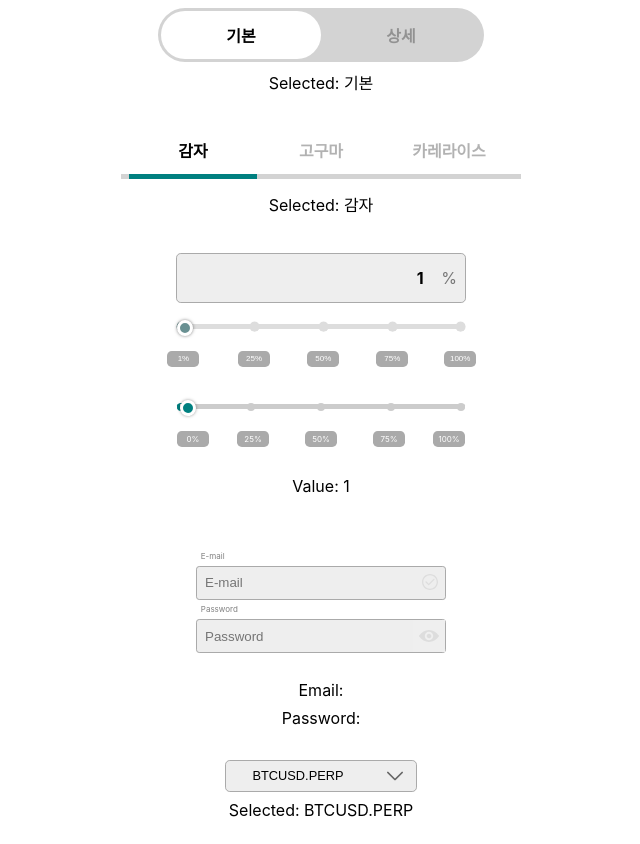
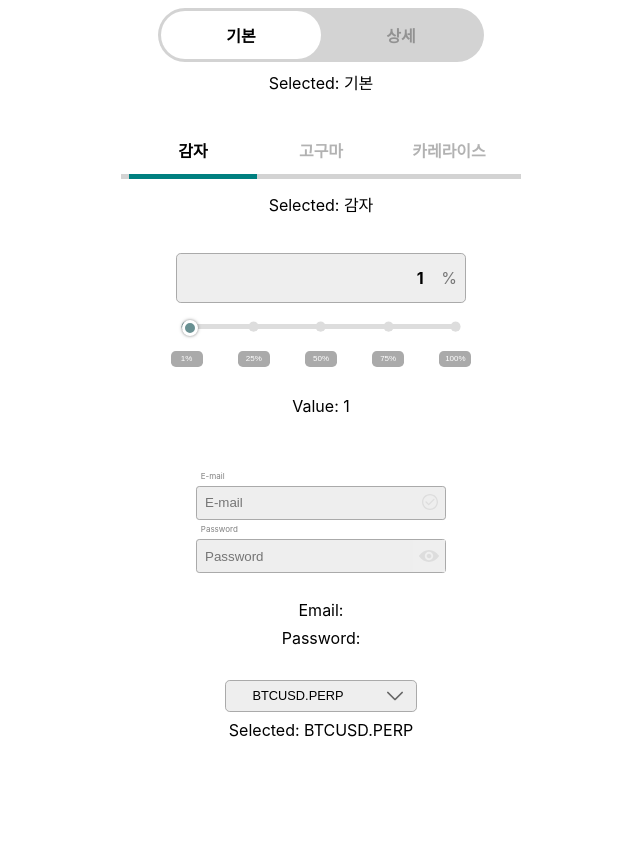
Before and after one commit to chichoon/wanted_pre_onboarding, a React (Create React App) app: page / in a window 1280 px wide. Shown: the whole page, without its empty margins (319-959 px from the left). After the commit the page ends 800 px from the top, so only its background shows below. Built offline with nearby package versions, Linux system fonts and the light colour scheme.

Commit message:
Design: 슬라이더 픽셀매치, 인풋 클래스명 변경

```diff
--- a/src/components/Slider/Slider.js
+++ b/src/components/Slider/Slider.js
@@ -2,7 +2,6 @@ import { useEffect, useState } from 'react'
 
 import cx from 'classnames'
 
-import SliderBody from './SliderBody'
 import styles from './Slider.module.scss'
 import { CircleIcon } from '../../assets/svgs'
 
@@ -33,11 +32,7 @@ function Slider({ setFunc }) {
           <div className={styles.sliderDot}>
             <CircleIcon />
           </div>
-          <button
-            type='button'
-            className={styles.sliderIndicator}
-            onClick={() => handleButtonClick(SLIDER_CLASSNAMES[i])}
-          >
+          <button type='button' className={styles.sliderIndicator} onClick={() => handleButtonClick(SLIDER_VALUES[i])}>
             {SLIDER_VALUES[i]}%
           </button>
         </li>
@@ -59,6 +54,7 @@ function Slider({ setFunc }) {
       <section className={styles.sliderBody}>
         <div className={styles.sliderBodyFront}>
           <input
+            className={styles.sliderInput}
             type='range'
             value={sliderValue}
             min='1'
@@ -71,7 +67,6 @@ function Slider({ setFunc }) {
         </div>
         <div className={styles.sliderBodyBack}>{setBackgroundDiv()}</div>
       </section>
-      <SliderBody sliderValue={sliderValue} setSliderValue={setSliderValue} />
     </div>
   )
 }
--- a/src/components/Slider/Slider.module.scss
+++ b/src/components/Slider/Slider.module.scss
@@ -67,6 +67,7 @@
 .sliderBackElem {
   display: flex;
   flex-direction: column;
+  align-items: center;
   width: 3.6rem;
   height: 4rem;
   list-style: none;
@@ -107,51 +108,45 @@
 
   &.slider1P {
     .sliderDot {
-      margin-left: -0.2rem;
+      margin-left: -2.4rem;
     }
 
     .sliderIndicator {
-      margin-left: -0.6rem;
+      margin-left: -2.4rem;
     }
   }
 
   &.slider25P {
     .sliderDot {
-      margin-left: 0.72rem;
+      margin-left: -1.2rem;
     }
 
     .sliderIndicator {
-      margin-left: 0.22rem;
+      margin-left: -1.2rem;
     }
   }
 
   &.slider50P {
-    .sliderDot {
-      margin-left: 1.44rem;
-    }
-
-    .sliderIndicator {
-      margin-left: 0.94rem;
-    }
+    align-items: center;
   }
 
   &.slider75P {
     .sliderDot {
-      margin-left: 2.16rem;
+      margin-left: 1.2rem;
     }
 
     .sliderIndicator {
-      margin-left: 1.66rem;
+      margin-left: 1.2rem;
     }
   }
 
   &.slider100P {
     .sliderDot {
-      margin-left: 2.8rem;
+      margin-left: 2.4rem;
     }
 
     .sliderIndicator {
-      margin-left: 2.3rem;
+      margin-left: 2.4rem;
     }
   }
 
@@ -162,11 +157,11 @@
   }
 }
 
-input {
+.sliderInput {
   -webkit-appearance: none;
   width: 100%;
   height: 0.3rem;
-  margin: 0;
+  margin: 0 0.3rem;
   background-color: transparent;
 
   &:focus {
--- a/src/components/Slider/SliderBody.js
+++ /dev/null
@@ -1,198 +0,0 @@
-import { React } from 'react';
-
-import Styled from 'styled-components';
-
-const SliderBody = ({ sliderValue, setSliderValue }) => {
-  const handleOnChange = e => {
-    setSliderValue(e.target.value);
-  };
-
-  const handleOnClick = (e, buttonValue) => {
-    e.preventDefault();
-    setSliderValue(buttonValue);
-  };
-
-  const setBackgroundDiv = () => {
-    let arr = [];
-    for (let i = 0; i <= 4; i++) {
-      arr.push(
-        <SliderBackgroundWrapper key={i} curValue={sliderValue} indiValue={i}>
-          <div className="pos-dot">
-            <div></div>
-          </div>
-          <div
-            className="pos-indicator"
-            onClick={e => handleOnClick(e, i * 25)}
-          >
-            <div>{i * 25}%</div>
-          </div>
-        </SliderBackgroundWrapper>,
-      );
-    }
-    return arr;
-  };
-
-  return (
-    <SliderBodyWrapper>
-      <div className="front">
-        <SliderStyledInput
-          type="range"
-          value={sliderValue}
-          onChange={handleOnChange}
-        />
-      </div>
-      <div className="back">{setBackgroundDiv()}</div>
-    </SliderBodyWrapper>
-  );
-};
-
-const SliderBodyWrapper = Styled.div`
-  width: 18rem;
-  height: 4rem;
-  margin: 0.5rem 0.2rem;
-
-  display: flex;
-  justify-content: center;
-
-  position: relative;
-
-  & > div {
-    width: inherit;
-    position: absolute;
-    left: 0;
-    top: 0;
-  }
-
-  .front {
-    height: 2rem;
-
-    z-index: 3;
-
-    display: flex;
-    align-items: center;
-  }
-
-  .back {
-    height: 4rem;
-
-    z-index: 2;
-
-    display: flex;
-    align-items: center;
-    justify-content: center;
-  }
-`;
-
-const SliderBackgroundWrapper = Styled.div`
-  width: 3.6rem;
-  height: 4rem;
-
-  & > div {
-    width: 100%;
-    height: 2rem;
-    display: flex;
-    align-items: center;
-  }
-
-  .pos-dot {
-    & > div {
-      width: 0.5rem;
-      height: 0.5rem;
-      border-radius: 50%;
-      background-color: ${props =>
-        props.curValue >= props.indiValue * 25 ? 'teal' : '#CCC'};
-
-      margin-left: ${props => (0.9 - 0.125) * props.indiValue}rem;
-    }
-  }
-
-  .pos-indicator {
-    & > div {
-      width: 2rem;
-      height: 1rem;
-      border-radius: 0.3rem;
-      background-color: #AAA;
-      color: white;
-
-      font-size: 0.5rem;
-
-      display: flex;
-      align-items: center;
-      justify-content: center;
-
-      margin-left: ${props => (0.9 - 0.5) * props.indiValue}rem;
-      ${props =>
-        props.indiValue === 1
-          ? `margin-left: ${0.9 - 0.75}rem;`
-          : props.indiValue === 3
-          ? `margin-left: ${2.7 - 1.25}rem;`
-          : ''}
-      cursor: pointer;
-      transition: background-color 0.1s;
-
-      &:hover {
-        background-color: teal;
-      }
-    }
-  }
-`;
-
-const SliderStyledInput = Styled.input.attrs({ type: 'range' })`
--webkit-appearance: none;
-width: 100%;
-height: 1.5rem;
-background-color: transparent;
-margin: 0;
-
-&:focus {
-  outline: none;
-}
-
-&::-webkit-slider-runnable-track {
-  -webkit-appearance: none;
-  height: 0.3rem;
-  border-radius: 0.1rem;
-  background: linear-gradient(to right, teal 0%, teal ${props =>
-    props.value}%, #CCC ${props => props.value}%, #CCC 100%);
-}
-
-&::-webkit-slider-thumb {
-  -webkit-appearance: none;
-  appearance: none;
-
-  width: 1rem;
-  height: 1rem;
-  margin-top: -0.3rem;
-  border: 3px solid white;
-  border-radius: 50%;
-
-  background: teal;
-  cursor: pointer;
-  box-shadow: 0 0 0.2rem rgba(0, 0, 0, 0.4);
-}
-
-&::-moz-range-track {
-  height: 0.3rem;
-  border-radius: 0.1rem;
-  background: linear-gradient(to right, teal 0%, teal ${props =>
-    props.value}%, #CCC ${props => props.value}%, #CCC 100%);
-}
-
-&::-moz-range-thumb {
-  width: 1rem;
-  height: 1rem;
-  margin-top: -0.3rem;
-  border: 3px solid white;
-  border-radius: 50%;
-
-  background: teal;
-  cursor: pointer;
-  box-shadow: 0 0 0.2rem rgba(0, 0, 0, 0.4);
-}
-
-input[type="range"]::-ms-thumb {
-  margin: 0;
-}
-`;
-
-export default SliderBody;
```
